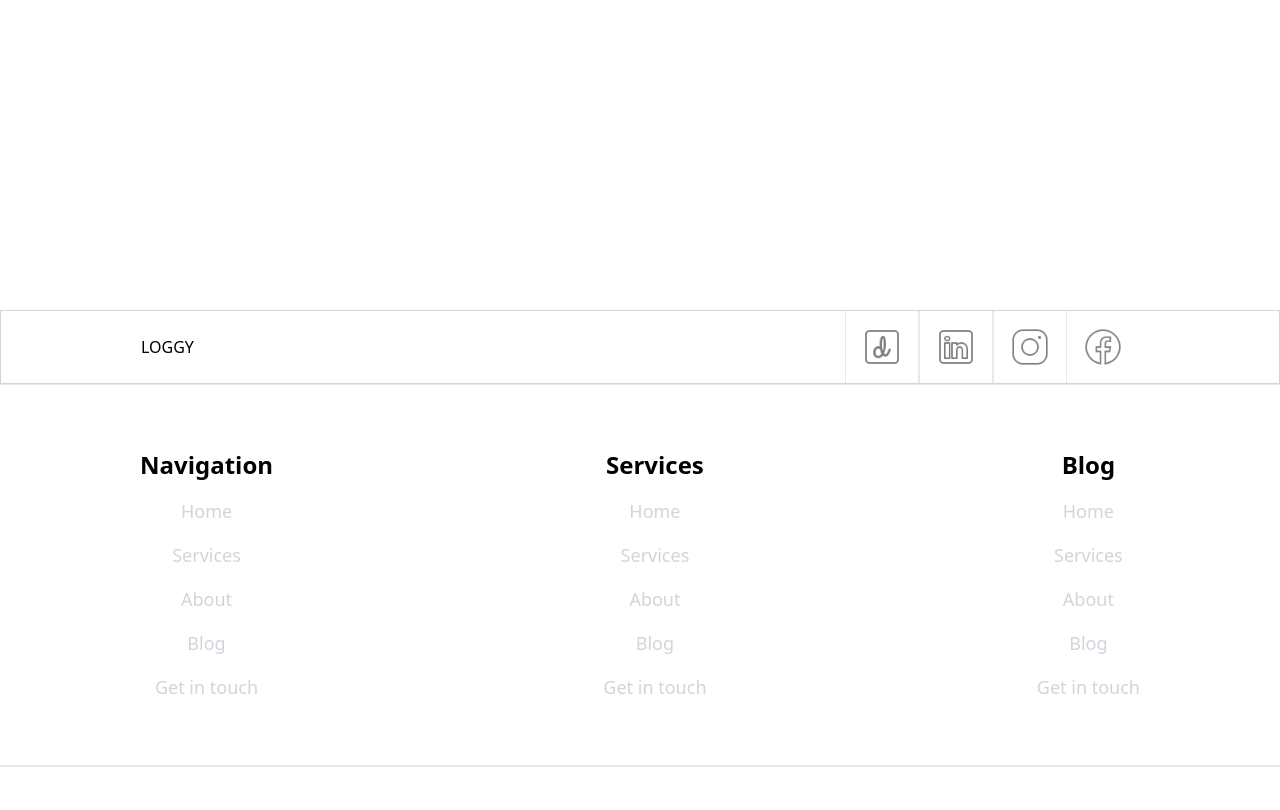
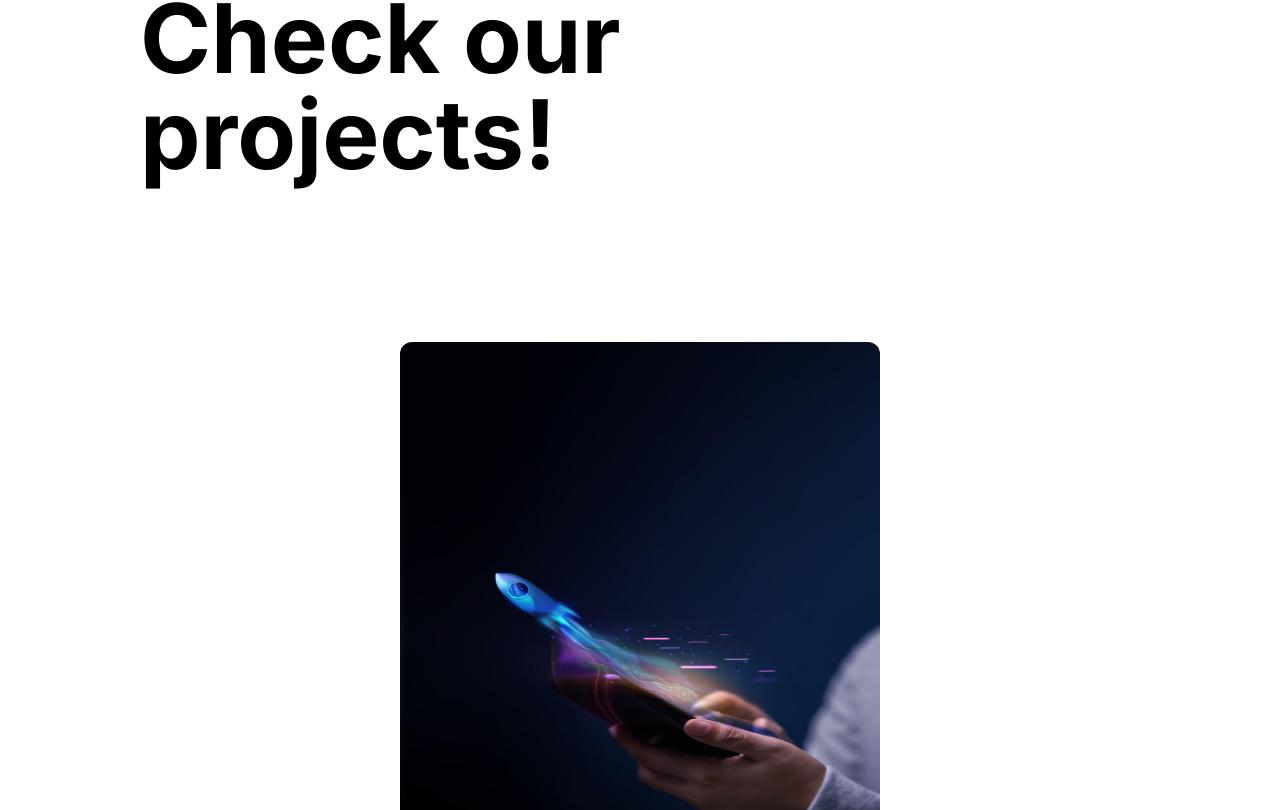
Before and after one commit to DjurovicAleksandar/loggyapp, a Next.js app: page /portfolio in a window 1280 px wide. Before the commit this address had no page. Shown: the part 490-1300 px from the top of the page. Built offline with nearby package versions, Linux system fonts and the light colour scheme.

Commit message:
Reworking modal, dynamically setting blogposts on homepage

```diff
--- a/src/components/navigation/NavServices.tsx
+++ b/src/components/navigation/NavServices.tsx
@@ -1,5 +1,6 @@
 import { useEffect, useState } from "react";
 import NavServicesList from "./NavServicesList";
+import Link from "next/link";
 
 const NavServices = () => {
   const [posts, setPosts] = useState([]);
@@ -21,8 +22,9 @@ const NavServices = () => {
     fetchLatestPosts();
   }, []);
 
+  console.log(posts);
   return (
-    <div className=" absolute w-[700px]  bg-white z-10 -bottom-[680px] left-1/2  -translate-x-1/2 shadow-md rounded-xl">
+    <div className=" absolute w-[700px]  bg-white z-10  left-1/2  -translate-x-1/2 shadow-md rounded-xl">
       <NavServicesList />
       <div className="bg-gray-50 px-padXMobile py-padYMobile">
         <h2 className="mb-4 font-bold">Recent Posts</h2>
@@ -39,10 +41,10 @@ const NavServices = () => {
             );
           })}
 
-          <a href="#" className="mt-4">
+          <Link href="/blog" className="mt-4">
             {" "}
             View all posts →
-          </a>
+          </Link>
         </div>
       </div>
     </div>
--- a/src/pages/_app.tsx
+++ b/src/pages/_app.tsx
@@ -3,65 +3,35 @@ import type { AppProps } from "next/app";
 import Footer from "@/components/footer/Footer";
 import Nav from "@/components/navigation/Nav";
 import { useState } from "react";
-import { navServices } from "@/components/navigation/NavServicesDb";
+import Modal from "@/components/general/Modal";
 
 export default function App({ Component, pageProps }: AppProps) {
   const [showModal, setShowModal] = useState(false);
   const [openServices, setOpenServices] = useState(false);
+  const [modalContent, setModalContent] = useState<React.ReactNode | null>(
+    null
+  );
+
+  const handleShowModal = (show: boolean, content: React.ReactNode | null) => {
+    setShowModal(show);
+    setModalContent(content);
+  };
 
   return (
     <>
-      <Nav onShowModal={setShowModal} showModal={showModal} />
-      <Component {...pageProps} />
+      <Nav
+        handleShowModal={handleShowModal}
+        showModal={showModal}
+        openServices={openServices}
+        onOpenServices={setOpenServices}
+      />
+      <Component
+        {...pageProps}
+        showModal={showModal}
+        handleShowModal={handleShowModal}
+      />
       <Footer />
-      {showModal && (
-        <div className="w-screen h-screen bg-gray-50 fixed inset-0">
-          <ul className="px-14 py-[25vh] text-4xl flex flex-col gap-4 font-base">
-            <li className=" hover:text-primary">
-              <a href="#">Home</a>
-            </li>
-            <li
-              className="group duration-300 ease-linear cursor-pointer"
-              onClick={(e) => {
-                setOpenServices(!openServices);
-              }}
-            >
-              <span className="group-hover:text-primary ">
-                <span className="mr-2">Services</span>
-                {openServices ? <span>&#11105;</span> : <span>&#11107;</span>}
-              </span>
-            </li>
-            {openServices && (
-              <div className="flex flex-col gap-2">
-                {navServices.map(({ serviceTitle, href }, i) => {
-                  return (
-                    <a
-                      className="text-base font-light hover:text-primary"
-                      href={href}
-                      key={i}
-                    >
-                      {serviceTitle}
-                    </a>
-                  );
-                })}
-              </div>
-            )}
-            <li className=" hover:text-primary">
-              <a href="#">About</a>
-            </li>
-            <li className=" hover:text-primary">
-              <a href="#">Case studies</a>
-            </li>
-            <li className=" hover:text-primary">
-              <a href="#">Blog</a>
-            </li>
-
-            <li className=" hover:text-primary">
-              <a href="#">Get in touch</a>
-            </li>
-          </ul>
-        </div>
-      )}
+      {showModal && <Modal content={modalContent} />}
     </>
   );
 }
--- a/src/pages/api/posts.ts
+++ b/src/pages/api/posts.ts
@@ -2,8 +2,9 @@
 import fs from "fs";
 import path from "path";
 import matter from "gray-matter";
+import { NextApiRequest, NextApiResponse } from "next";
 
-export default function handler(req, res) {
+export default function handler(req: NextApiRequest, res: NextApiResponse) {
   const postsDirectory = path.join(process.cwd(), "posts");
   const fileNames = fs.readdirSync(postsDirectory);
 
@@ -15,13 +16,15 @@ export default function handler(req, res) {
     return {
       slug: fileName.replace(/\.md$/, ""),
       title: data.title, // Assuming 'title' is in your Markdown front matter
+      shortDescription: data.shortDescription,
+      blogImage: data.blogImage,
     };
   });
 
   // Sorting postsData by some criteria (e.g., date) if needed
   // postsData.sort((a, b) => compareFunction(a, b));
 
-  const latestPosts = postsData.slice(0, 6); // Get the latest 5 posts (or adjust as needed)
+  const latestPosts = postsData.slice(0, 3); // Get the latest 5 posts (or adjust as needed)
 
   res.status(200).json(latestPosts);
 }
--- a/src/pages/index.tsx
+++ b/src/pages/index.tsx
@@ -27,7 +27,7 @@ export default function Home() {
               </span>{" "}
               with <span className="font-sedmibold text-primary">us</span>!
             </h1>
-            <p className="w-full md:w-1/2 mt-4">
+            <p className="w-full md:w-1/2 mt-4 ">
               Revamp Your Digital Presence with Expert UX/UI Design, Web
               Development, Headless E-commerce, and Platforms like WordPress,
               Webflow, Shopify, Next.js, and React.
@@ -69,25 +69,22 @@ export default function Home() {
         <div className="w-full h-full">
           <Image alt="Header image" src={headerImg} className="h-full w-full" />
         </div>
-      </section>{" "}
+      </section>
       <section className="w-full  py-padYMobile px-padXMobile  md:my-40">
-        <h3 className="md:px-padX text-center mb-40 font-semibold md:text-5xl">
+        <h3 className="md:px-padX text-center my-20 lg:my-40 font-thin md:text-5xl">
           Our arsenal of cutting-edge technologies powers
-          <span className="text-primary"> Loggy&apos;s solutions</span>, setting
+          <span className="font-bold"> Loggy&apos;s solutions</span>, setting
           the pace for innovation.
         </h3>
         <ServiceMarquee />
       </section>
       <SectionLayout>
-        <h2 className="font-semibold text-center text-4xl md:text-6xl">
-          We&apos;ll craft{" "}
-          <span className="text-primary font-semibold underline">
-            the solution
-          </span>{" "}
-          to elevate
+        <h2 className="font-thin text-center text-4xl md:text-6xl">
+          We&apos;ll craft <span className=" font-bold">the solution</span> to
+          elevate
           <br /> your digital presence
         </h2>
-        <p className="mt-10 text-center text-xl md:w-1/2 md:mx-auto mb-40">
+        <p className="mt-10 text-center font-light text-xl md:w-1/2 md:mx-auto mb-40">
           We excel in crafting game-changing digital solutions. Whether its
           pioneering web development or pioneering app design, our focus is
           driving your brand towards success.
--- /dev/null
+++ b/src/pages/portfolio.tsx
@@ -0,0 +1,114 @@
+import { Inter } from "next/font/google";
+import header1 from "@/assets/images/home/header1.jpg";
+import Image from "next/image";
+import { type FC } from "react";
+
+const inter = Inter({ subsets: ["latin"] });
+
+const projects = [
+  {
+    projectCategory: "Development",
+    projectName: "Website A",
+    projectImages: [header1, header1, header1, header1, header1],
+    projectShortDescription: "Lorem ipsum dolorem suit",
+    projectDesciprtion:
+      "Lorem ipsum dolorem suit Lorem ipsum dolorem suit Lorem ipsum dolorem suit Lorem ipsum dolorem suit Lorem ipsum dolorem suit Lorem ipsum dolorem suit",
+  },
+  {
+    projectCategory: "Development",
+    projectName: "Website A",
+    projectImages: [header1, header1, header1, header1, header1],
+    projectShortDescription: "Lorem ipsum dolorem suit",
+    projectDesciprtion:
+      "Lorem ipsum dolorem suit Lorem ipsum dolorem suit Lorem ipsum dolorem suit Lorem ipsum dolorem suit Lorem ipsum dolorem suit Lorem ipsum dolorem suit",
+  },
+  {
+    projectCategory: "Development",
+    projectName: "Website A",
+    projectImages: [header1, header1, header1, header1, header1],
+    projectShortDescription: "Lorem ipsum dolorem suit",
+    projectDesciprtion:
+      "Lorem ipsum dolorem suit Lorem ipsum dolorem suit Lorem ipsum dolorem suit Lorem ipsum dolorem suit Lorem ipsum dolorem suit Lorem ipsum dolorem suit",
+  },
+  {
+    projectCategory: "Development",
+    projectName: "Website A",
+    projectImages: [header1, header1, header1, header1, header1],
+    projectShortDescription: "Lorem ipsum dolorem suit",
+    projectDesciprtion:
+      "Lorem ipsum dolorem suit Lorem ipsum dolorem suit Lorem ipsum dolorem suit Lorem ipsum dolorem suit Lorem ipsum dolorem suit Lorem ipsum dolorem suit",
+  },
+  {
+    projectCategory: "Development",
+    projectName: "Website A",
+    projectImages: [header1, header1, header1, header1, header1],
+    projectShortDescription: "Lorem ipsum dolorem suit",
+    projectDesciprtion:
+      "Lorem ipsum dolorem suit Lorem ipsum dolorem suit Lorem ipsum dolorem suit Lorem ipsum dolorem suit Lorem ipsum dolorem suit Lorem ipsum dolorem suit",
+  },
+  {
+    projectCategory: "Development",
+    projectName: "Website A",
+    projectImages: [header1, header1, header1, header1, header1],
+    projectShortDescription: "Lorem ipsum dolorem suit",
+    projectDescription:
+      "Lorem ipsum dolorem suit Lorem ipsum dolorem suit Lorem ipsum dolorem suit Lorem ipsum dolorem suit Lorem ipsum dolorem suit Lorem ipsum dolorem suit",
+  },
+];
+
+interface PortoflioProps {
+  handleShowModal: (
+    showModal: boolean,
+    modalContent: React.ReactNode | null
+  ) => void;
+
+  showModal: boolean;
+}
+
+const portfolio: FC<PortoflioProps> = ({ handleShowModal, showModal }) => {
+  return (
+    <main
+      className={`${inter.className} w-full py-[40%] md:py-[15%] px-padXMobile md:px-padX `}
+    >
+      <div className="lg:mb-[10rem]">
+        <h1 className="font-bold text-4xl lg:text-8xl lg:w-4/5 mb-5">
+          Revolutionizing digital experience! Check our projects!
+        </h1>
+      </div>
+      <div className="w-full flex flex-wrap items-center justify-center gap-20 rounded-xl">
+        {projects.map(
+          (
+            {
+              projectCategory,
+              projectName,
+              projectImages,
+              projectShortDescription,
+              projectDescription,
+            },
+            i
+          ) => {
+            return (
+              <div
+                onClick={() => handleShowModal(!showModal, <div>pp</div>)}
+                key={i}
+                className="cursor-pointer"
+              >
+                <Image
+                  width={600}
+                  height={600}
+                  alt={projectName}
+                  src={projectImages[0]}
+                  className="w-full h-full lg:w-[30rem] lg:h-[30rem] rounded-xl"
+                />
+                <h3 className="text-gray-150 my-2">{projectCategory}</h3>
+                <h2 className="text-3xl font-semibold">{projectName}</h2>
+              </div>
+            );
+          }
+        )}
+      </div>
+    </main>
+  );
+};
+
+export default portfolio;
```
